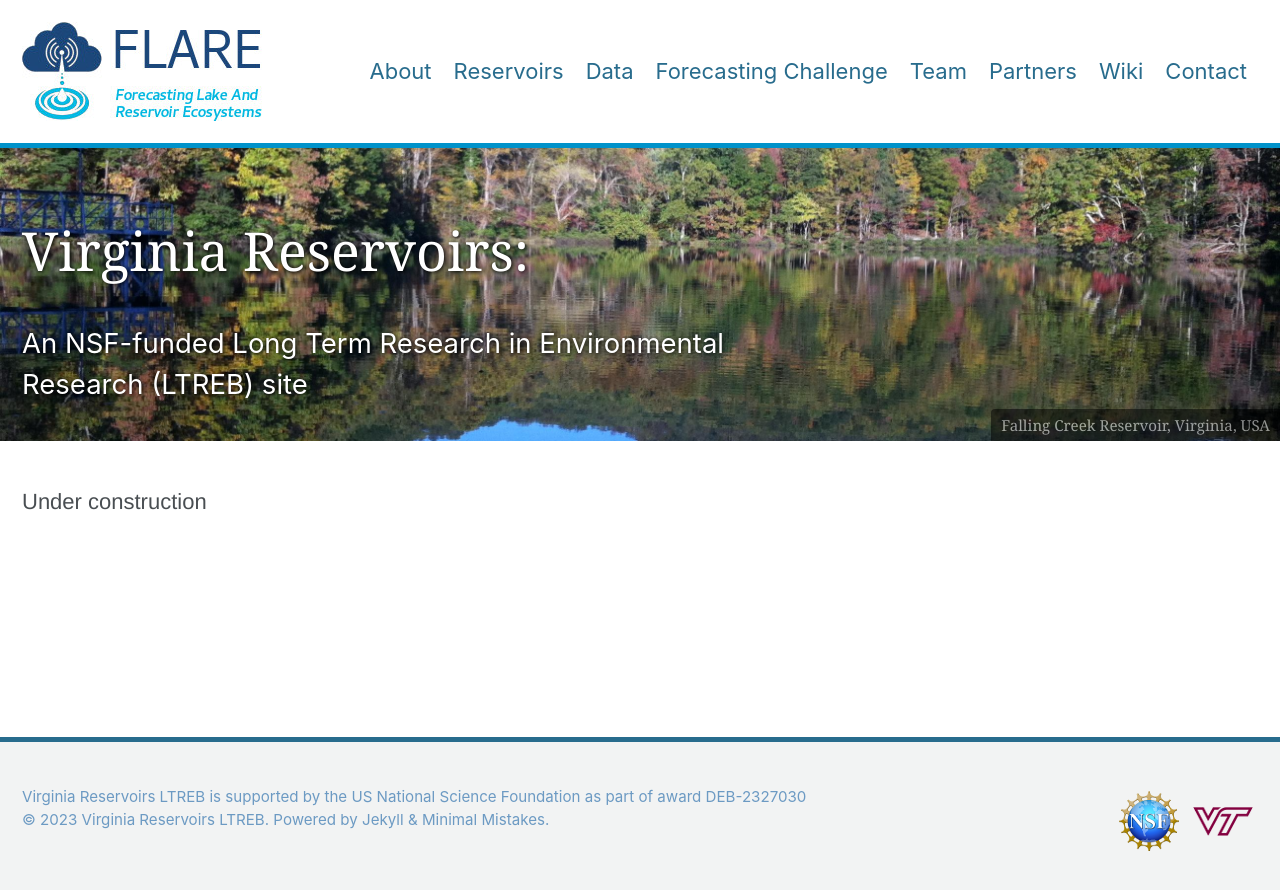
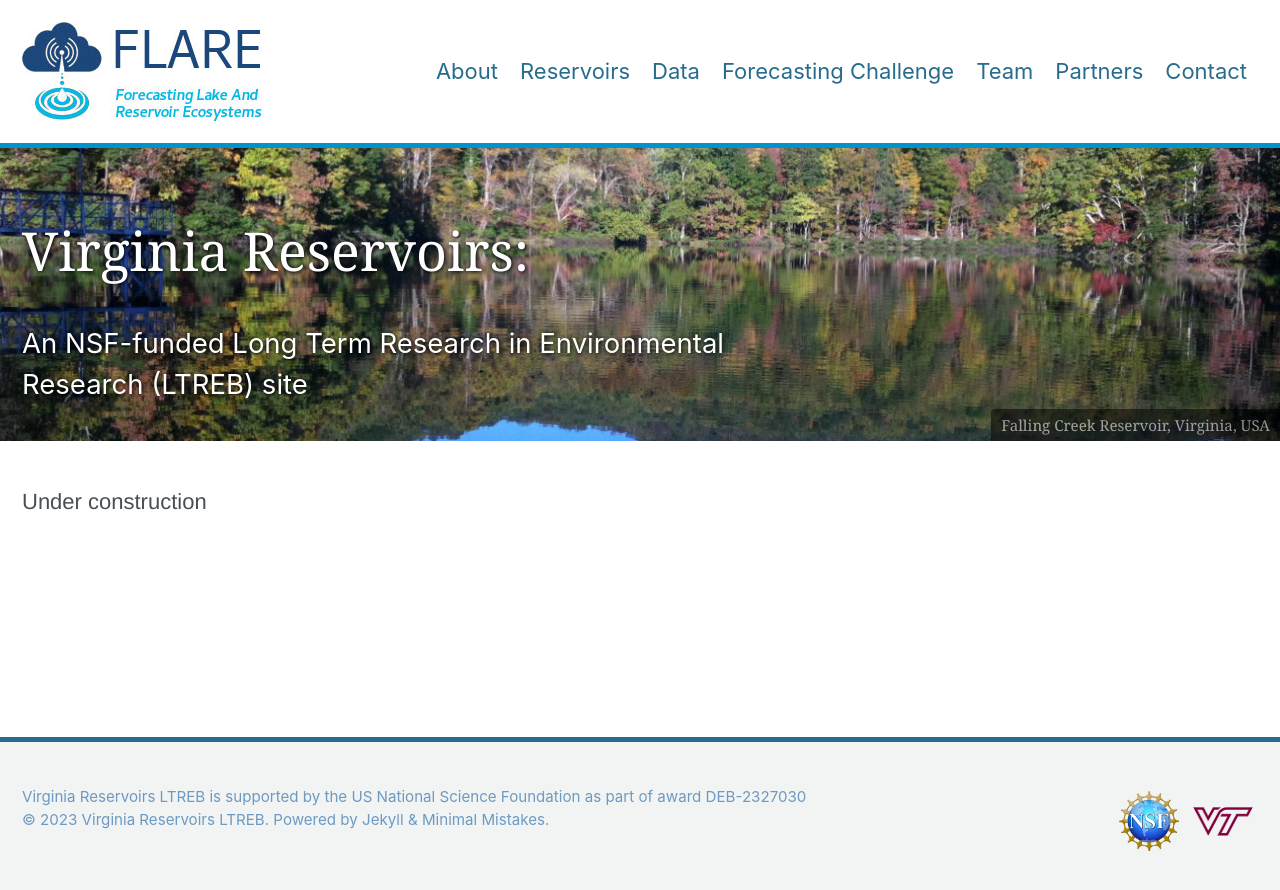
Before and after one commit to LTREB-reservoirs/LTREB-reservoirs.github.io, a Jekyll site: the page built from _pages/home.md, in a window 1280 px wide. Shown: the top 890 px of the page. Built offline with Jekyll 4.4.1, drawn with Linux system fonts in a browser that asks for light colours; cached includes are drawn as plain includes; nearby versions of some CDN libraries.

Commit message:
Update navigation.yml

```diff
--- a/_data/navigation.yml
+++ b/_data/navigation.yml
@@ -12,7 +12,5 @@ main:
     url: team
   - title: Partners
     url: partners
-  - title: Wiki
-    url: https://github.com/FLARE-forecast/flare-forecast.github.io/wiki
   - title: "Contact"
     url: contact
```
